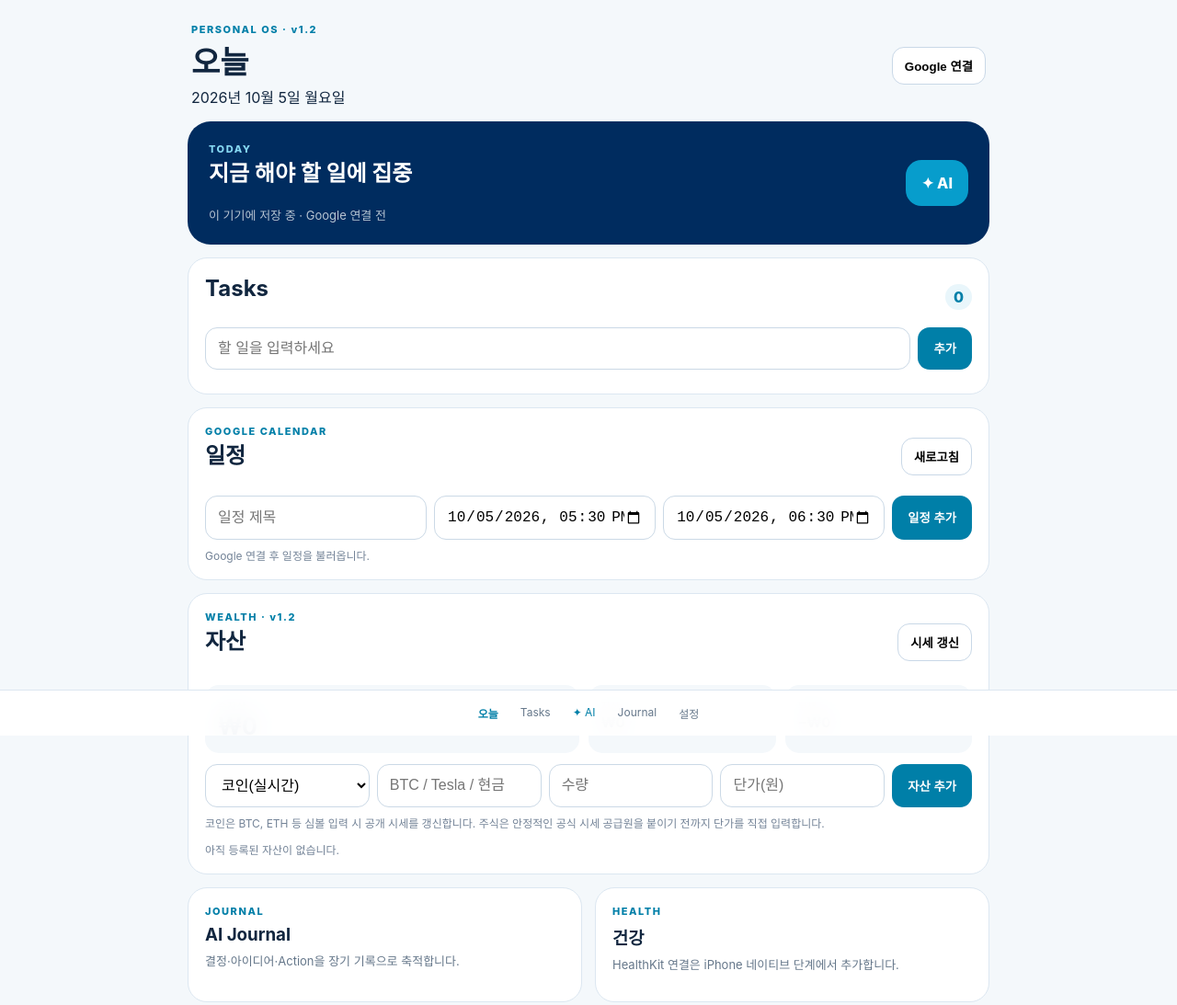
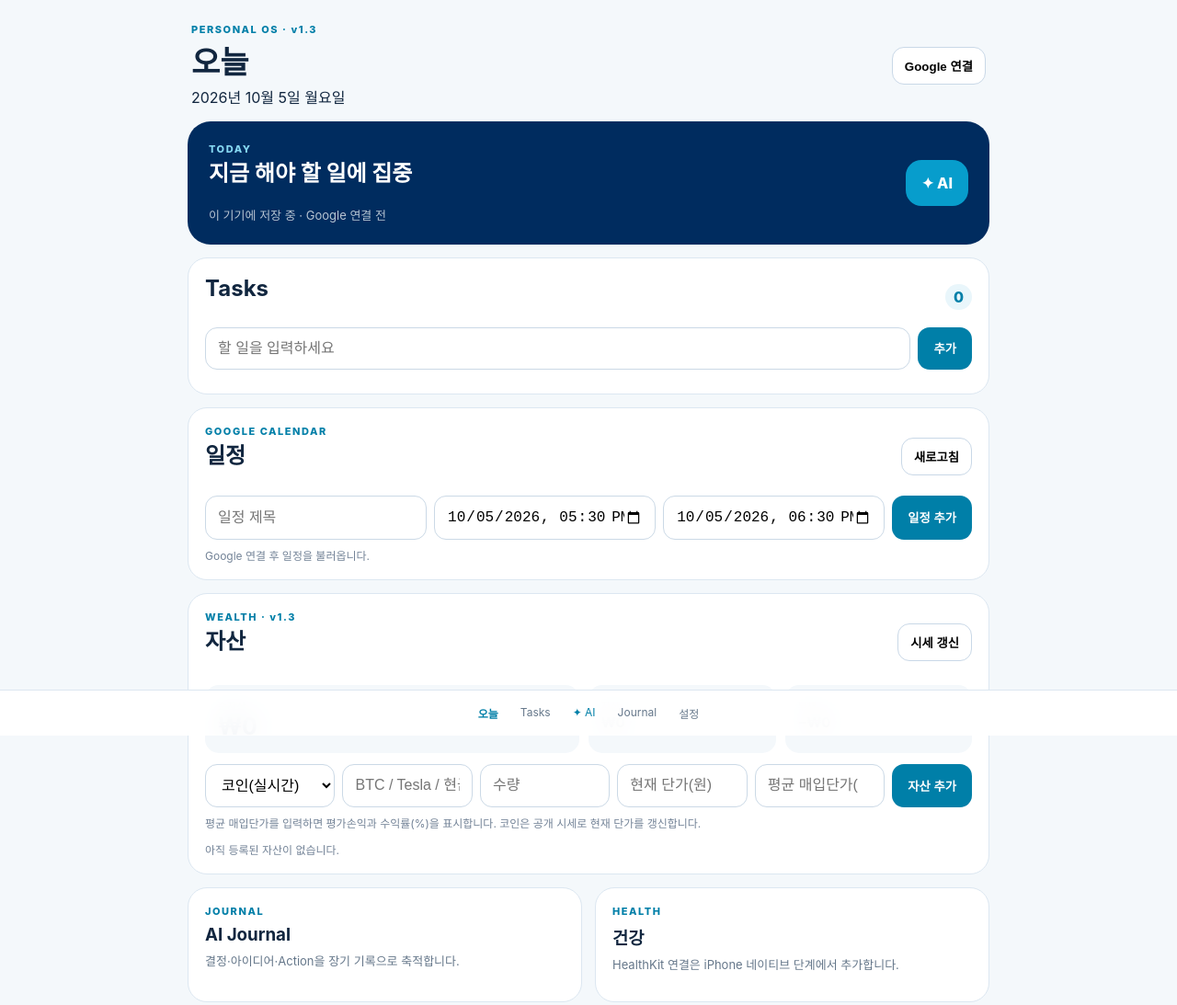
Before and after one commit to rudwnsgus13-ops/personal-os, a plain HTML site: page index.html in a window 1280 px wide. Shown: the whole page at 92% size. Drawn offline with Linux system fonts and the light colour scheme.

Commit message:
Upgrade Personal OS v1.3 returns and Google reconnect

```diff
--- a/index.html
+++ b/index.html
@@ -1,11 +1,11 @@
 <!doctype html><html lang="ko"><head><meta charset="utf-8"><meta name="viewport" content="width=device-width,initial-scale=1,viewport-fit=cover"><meta name="theme-color" content="#002c5f"><title>Personal OS</title><link rel="manifest" href="manifest.webmanifest"><link rel="stylesheet" href="styles.css"><script src="https://accounts.google.com/gsi/client" async defer></script></head><body>
-<header><div><div class="eyebrow">PERSONAL OS · v1.2</div><h1>오늘</h1><div id="today"></div></div><button id="googleBtn" class="outline">Google 연결</button></header><main>
+<header><div><div class="eyebrow">PERSONAL OS · v1.3</div><h1>오늘</h1><div id="today"></div></div><button id="googleBtn" class="outline">Google 연결</button></header><main>
 <section class="hero"><div><div class="eyebrow light">TODAY</div><h2>지금 해야 할 일에 집중</h2><p id="sync">이 기기에 저장 중 · Google 연결 전</p></div><a class="ai" href="https://chatgpt.com/" target="_blank" rel="noopener">✦ AI</a></section>
 <section class="card"><div class="titleRow"><h2>Tasks</h2><span id="count">0</span></div><form id="taskForm"><input id="taskInput" placeholder="할 일을 입력하세요" autocomplete="off"><button>추가</button></form><div id="taskList"></div></section>
 <section class="card"><div class="titleRow"><div><div class="eyebrow">GOOGLE CALENDAR</div><h2>일정</h2></div><button id="refreshCal" class="small" type="button">새로고침</button></div><form id="eventForm" class="eventForm"><input id="eventTitle" placeholder="일정 제목" required><input id="eventStart" type="datetime-local" required><input id="eventEnd" type="datetime-local" required><button>일정 추가</button></form><div id="events"><div class="empty">Google 연결 후 일정을 불러옵니다.</div></div></section>
-<section class="card wealth"><div class="titleRow"><div><div class="eyebrow">WEALTH · v1.2</div><h2>자산</h2></div><button id="refreshPrices" class="small" type="button">시세 갱신</button></div>
+<section class="card wealth"><div class="titleRow"><div><div class="eyebrow">WEALTH · v1.3</div><h2>자산</h2></div><button id="refreshPrices" class="small" type="button">시세 갱신</button></div>
 <div class="wealthSummary"><div><span>순자산</span><strong id="netWorth">₩0</strong></div><div><span>자산</span><b id="assetsTotal">₩0</b></div><div><span>부채</span><b id="debtTotal">₩0</b></div></div>
-<form id="holdingForm" class="holdingForm"><select id="assetType"><option value="crypto">코인(실시간)</option><option value="cash">현금</option><option value="deposit">예금</option><option value="stock">주식(수동가격)</option><option value="other">기타자산</option><option value="debt">부채</option></select><input id="assetName" placeholder="BTC / Tesla / 현금" required><input id="assetQty" type="number" step="any" placeholder="수량" required><input id="assetPrice" type="number" step="any" placeholder="단가(원)" required><button>자산 추가</button></form>
-<p class="hint">코인은 BTC, ETH 등 심볼 입력 시 공개 시세를 갱신합니다. 주식은 안정적인 공식 시세 공급원을 붙이기 전까지 단가를 직접 입력합니다.</p><div id="holdings"></div></section>
+<form id="holdingForm" class="holdingForm"><select id="assetType"><option value="crypto">코인(실시간)</option><option value="cash">현금</option><option value="deposit">예금</option><option value="stock">주식(수동가격)</option><option value="other">기타자산</option><option value="debt">부채</option></select><input id="assetName" placeholder="BTC / Tesla / 현금" required><input id="assetQty" type="number" step="any" placeholder="수량" required><input id="assetPrice" type="number" step="any" placeholder="현재 단가(원)" required><input id="assetCost" type="number" step="any" placeholder="평균 매입단가(원)"><button>자산 추가</button></form>
+<p class="hint">평균 매입단가를 입력하면 평가손익과 수익률(%)을 표시합니다. 코인은 공개 시세로 현재 단가를 갱신합니다.</p><div id="holdings"></div></section>
 <section class="tiles"><article class="card"><div class="eyebrow">JOURNAL</div><h3>AI Journal</h3><p>결정·아이디어·Action을 장기 기록으로 축적합니다.</p></article><article class="card"><div class="eyebrow">HEALTH</div><h3>건강</h3><p>HealthKit 연결은 iPhone 네이티브 단계에서 추가합니다.</p></article></section></main>
 <nav><b>오늘</b><span>Tasks</span><a href="https://chatgpt.com/" target="_blank" rel="noopener">✦ AI</a><span>Journal</span><span>설정</span></nav><script src="app.js"></script></body></html>
```
